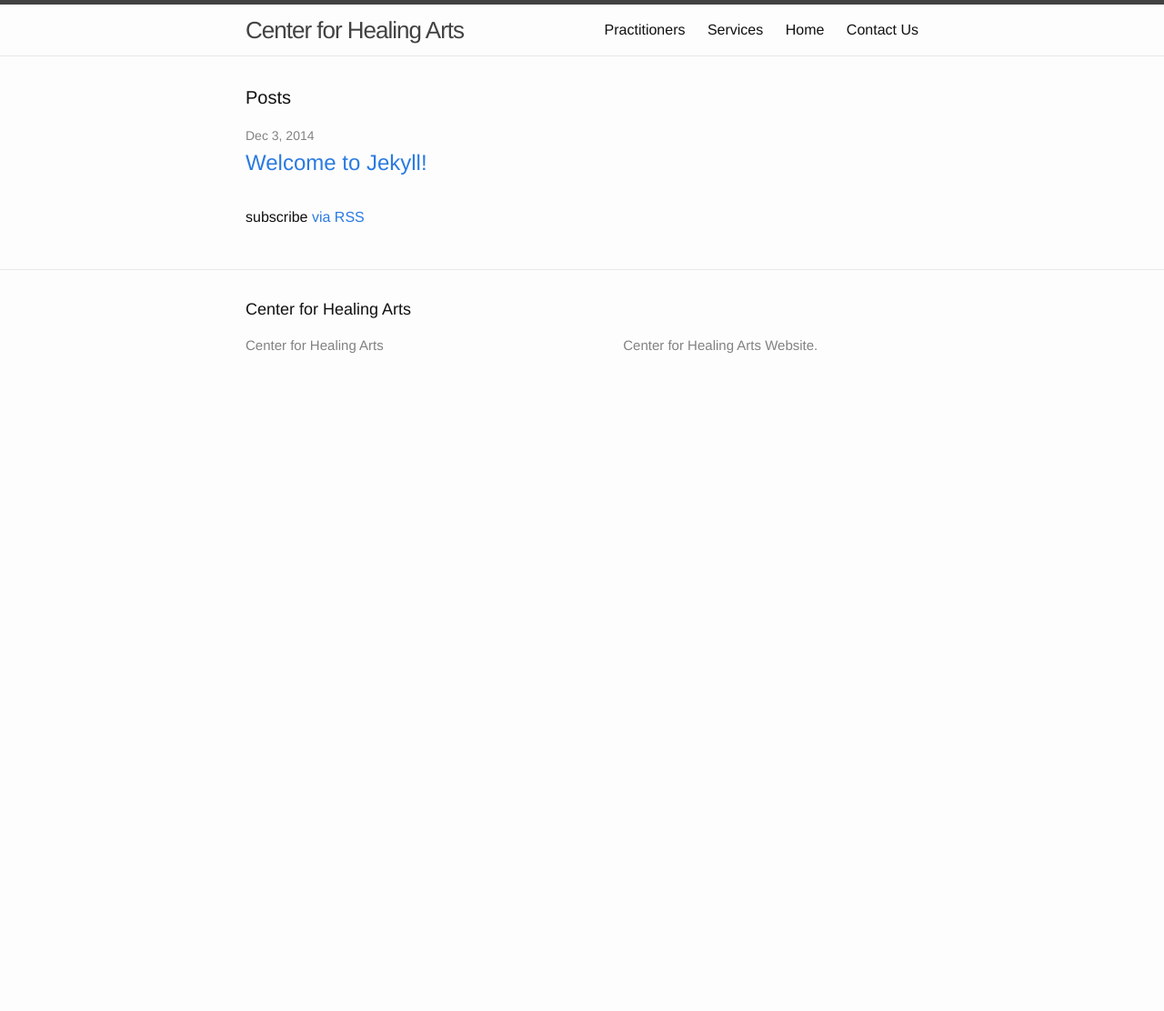
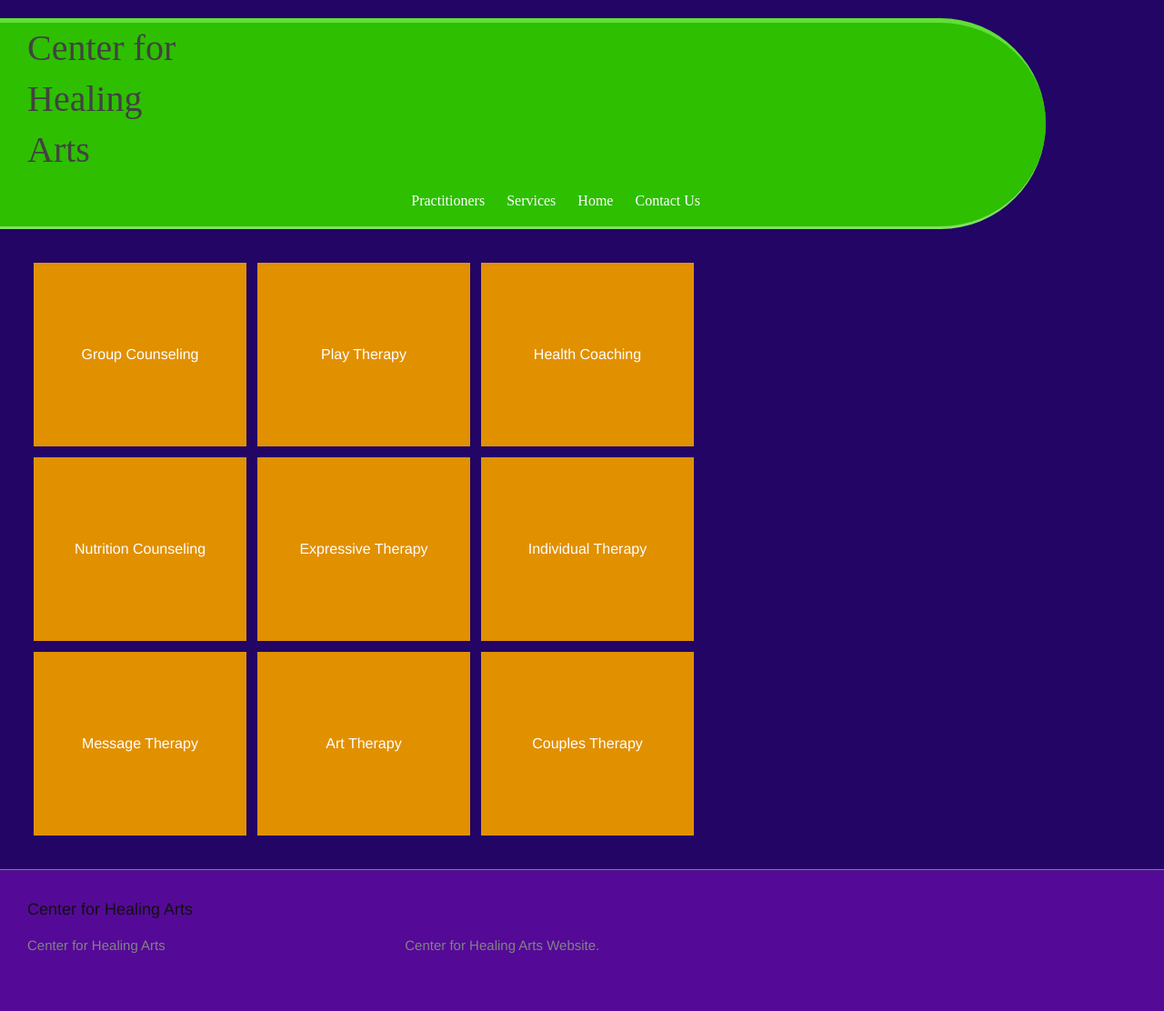
Before and after one commit to aegiven84/aegiven84.github.io, a Jekyll site: the page built from index.html, in a window 1280 px wide. Shown: the whole page at 91% size. Built offline with Jekyll 4.4.1, drawn with Linux system fonts in a browser that asks for light colours; before the commit the page ends 900 px from its top, so only the background shows below that.

Commit message:
Initial styling

```diff
--- a/_sass/_base.scss
+++ b/_sass/_base.scss
@@ -156,8 +156,8 @@ pre {
 .wrapper {
     max-width: -webkit-calc(#{$content-width} - (#{$spacing-unit} * 2));
     max-width:         calc(#{$content-width} - (#{$spacing-unit} * 2));
-    margin-right: auto;
-    margin-left: auto;
+    margin-right: 0;
+    margin-left: 0;
     padding-right: $spacing-unit;
     padding-left: $spacing-unit;
     @extend %clearfix;
--- a/_sass/_custom.scss
+++ b/_sass/_custom.scss
@@ -1,21 +1,51 @@
-header {
-  background-color: grey;
-  color: white;
-};
+/*
+Green: Jade: #2EBF00
+          Olive: #3E8F24
+          Dark Jade #1E7C00
+          Light: #60DF38
+          Lightest: #82DF64
+Yellow: Mustard: #E19000
+        PouPon: #A87B2A
+        Brown: #925E00
+        Light: #F0B03C
+        Lightest: #F0C16C
+Purple: Plum: #540A97
+        Grape: #4C2272
+        Deep: #350362
+        Light: #873DCB
+        Lightest: #9963CB
+*/
 
-.site-title {
-  color: red;
+
+//header {
+//  background-color: #2ebf00;
+//  color: white;
+//  border-top: 5px solid #1E7C00;
+//  border-bottom: 3px solid #82DF64;
+//}
+//
+//footer {
+//  background-color: #350362;
+//  margin-top: 60%;
+//}
+//
+//body {
+//  background-color: white;
+//  opacity: 90%;
+//  margin-top: 40px;
+//}
+table {
+  width: 100%;
 }
 
-.site-nav {
-  color: red;
+td {
+  width: 33%;
+  height: 200px;
+  margin: 10px 10px 10px 10px;
+  margin-right: 0px;
+  background-color: #E19000;
+  border: solid 5px;
+  border-color: #220564;
+  color: white;
+  text-align: center;
 }
-
-footer {
-  background-color: #000080;
-}
-
-body {
-  background-color: transparent;
-  opacity: 90%;
-}
--- a/_sass/_layout.scss
+++ b/_sass/_layout.scss
@@ -1,22 +1,47 @@
+/*
+Green: Jade: #2EBF00
+          Olive: #3E8F24
+          Dark Jade #1E7C00
+          Light: #60DF38
+          Lightest: #82DF64
+Yellow: Mustard: #E19000
+        PouPon: #A87B2A
+        Brown: #925E00
+        Light: #F0B03C
+        Lightest: #F0C16C
+Purple: Plum: #540A97
+        Grape: #4C2272
+        Deep: #350362
+        Light: #873DCB
+        Lightest: #9963CB
+*/
+
 /**
  * Site header
  */
+
 .site-header {
-    border-top: 5px solid $grey-color-dark;
-    border-bottom: 1px solid $grey-color-light;
+    border-top: 5px solid #60DF38;
+    border-bottom: 3px solid #82DF64;
     min-height: 56px;
+    background-color: #2EBF00;
+    margin-top: 20px;
+    margin-right: 130px;
+    font-family: futura PT;
+    border-top-right-radius: 200px;
+    border-bottom-right-radius: 200px;
+    // Positioning context for the mobile navigation icon
 
-    // Positioning context for the mobile navigation icon
-    position: relative;
 }
 
 .site-title {
-    font-size: 26px;
+    font-size: 40px;
     line-height: 56px;
-    letter-spacing: -1px;
+    letter-spacing: 0px;
     margin-bottom: 0;
+    margin-right: 76%;
     float: left;
-
+    display: inline-block;
     &,
     &:visited {
         color: $grey-color-dark;
@@ -24,15 +49,17 @@
 }
 
 .site-nav {
+
     float: right;
     line-height: 56px;
+    font-size: 16px;
 
     .menu-icon {
         display: none;
     }
 
     .page-link {
-        color: $text-color;
+        color: white;
         line-height: $base-line-height;
 
         // Gaps between nav items, but not on the first one
@@ -58,6 +85,7 @@
             line-height: 0;
             padding-top: 10px;
             text-align: center;
+
 
             > svg {
                 width: 18px;
@@ -92,8 +120,9 @@
  * Site footer
  */
 .site-footer {
-    border-top: 1px solid $grey-color-light;
+    border-top: 1px solid #2EBF00;
     padding: $spacing-unit 0;
+    background-color: #540A97;
 }
 
 .footer-heading {
@@ -161,8 +190,14 @@
 /**
  * Page content
  */
+
+body {
+  background-color: #220564;
+}
 .page-content {
     padding: $spacing-unit 0;
+    background-color: #220564;
+    color: #E19000;
 }
 
 .page-heading {
--- a/css/main.scss
+++ b/css/main.scss
@@ -48,5 +48,6 @@ $on-laptop:        800px;
 @import
         "base",
         "layout",
-        "syntax-highlighting"
+        "syntax-highlighting",
+        "custom"
 ;
--- a/index.html
+++ b/index.html
@@ -2,22 +2,20 @@
 layout: default
 ---
 
-<div class="home">
-
-  <h1 class="page-heading">Posts</h1>
-
-  <ul class="post-list">
-    {% for post in site.posts %}
-      <li>
-        <span class="post-meta">{{ post.date | date: "%b %-d, %Y" }}</span>
-
-        <h2>
-          <a class="post-link" href="{{ post.url | prepend: site.baseurl }}">{{ post.title }}</a>
-        </h2>
-      </li>
-    {% endfor %}
-  </ul>
-
-  <p class="rss-subscribe">subscribe <a href="{{ "/feed.xml" | prepend: site.baseurl }}">via RSS</a></p>
-
-</div>
+<table>
+  <tr>
+    <td>Group Counseling</td>
+    <td>Play Therapy</td>
+    <td>Health Coaching</td>
+  </tr>
+  <tr>
+    <td>Nutrition Counseling</td>
+    <td>Expressive Therapy</td>
+    <td>Individual Therapy</td>
+  </tr>
+  <tr>
+    <td>Message Therapy</td>
+    <td>Art Therapy</td>
+    <td>Couples Therapy</td>
+  </tr>
+</table>
```
